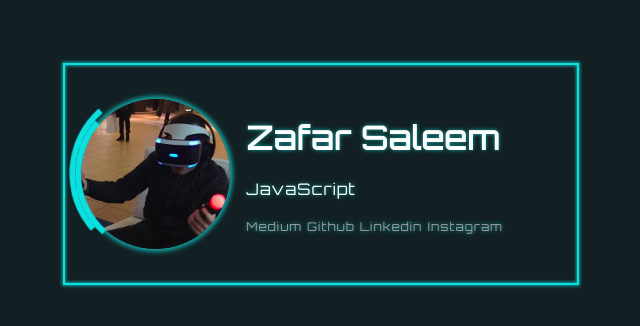
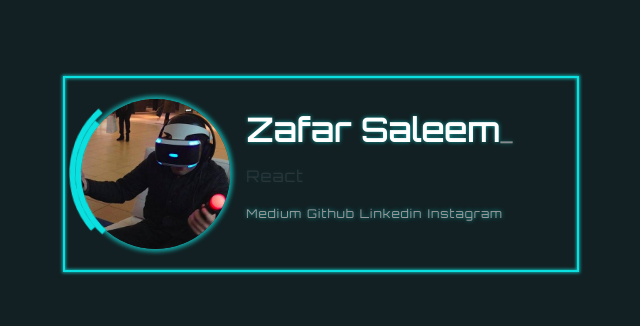
Before and after one commit to zafar-saleem/zafar-saleem.github.io, a React (Create React App) app: page / in a window 1280 px wide. Shown: the part 226-552 px from the top of the page, without its empty margins (319-959 px from the left). Built offline with nearby package versions, Linux system fonts and the light colour scheme.

Commit message:
created skills component and more animations

```diff
--- a/src/components/description.js
+++ b/src/components/description.js
@@ -1,3 +1,4 @@
+import Skills from './skills';
 import styled from 'styled-components';
 
 const Desc = styled.div`
@@ -9,6 +10,11 @@ const Desc = styled.div`
   @media screen and (max-width: 500px) {
   	font-size: 14px;
   }
+`;
+
+const Name = styled.h1`
+  display: inline-block;
+  margin: 0;
 `;
 
 const Link = styled.a`
@@ -23,10 +29,29 @@ const Link = styled.a`
   }
 `;
 
-const Description = () => (
+const Period = styled.span`
+  display: inline-block;
+  font-size: 16px;
+  font-weight: 1000;
+  animation-duration: 1s;
+  animation-iteration-count: infinite;
+  animation-timing-function: linear;
+  animation-name: opacity;
+  @keyframes opacity {
+    from {
+      opacity: 0;
+    }
+    to {
+      opacity: 1;
+    }
+  }
+`;
+
+const Description = () => {
+  return (
     <Desc>
-	  <h1>Zafar Saleem</h1>
-	  <p>JavaScript</p>
+      <Name>Zafar Saleem</Name><Period>_</Period>
+      <Skills />
       <p>
         <Link href='https://zafarsaleem.medium.com'>Medium</Link>
         <Link href='https://github.com/zafar-saleem'>Github</Link>
@@ -34,6 +59,7 @@ const Description = () => (
         <Link href='https://www.instagram.com/xafarfotos/'>Instagram</Link>
       </p>
     </Desc>
-);
+  )
+};
 
 export default Description;
--- /dev/null
+++ b/src/components/skills.js
@@ -0,0 +1,74 @@
+import { useEffect, useState } from 'react';
+import styled from 'styled-components';
+
+const P = styled.p`
+	animation-duration: 5s;
+  animation-iteration-count: infinite;
+  animation-timing-function: linear;
+  animation-name: opacity;
+  @keyframes opacity {
+    from {
+      opacity: 0;
+    }
+    to {
+      opacity: 1;
+    }
+  }
+`;
+
+const Skills = () => {
+	const [skill, setSkill] = useState('JavaScript');
+  const skillsList = [
+    'JavaScript',
+    'React',
+    'Redux',
+    'React Hooks',
+    'HTML5',
+    'CSS3',
+    'Node',
+    'Express',
+    'MongoDB',
+    'CI/CD',
+    'AWS',
+    'Heroku',
+    'Git',
+    'Github',
+    'Gitlab',
+    'Bitbucket',
+    'CSS Grid',
+    'Mongoose',
+    'Jest',
+    'Enzyme',
+    'Styled-Components',
+    'jQuery',
+    'SASS',
+    'AJAX',
+    'Angular',
+    'Sublime Text',
+    'Vim',
+    'Slack',
+    'Skype',
+    'Confluence',
+    'Jira',
+    'Agile',
+    'Scrum',
+  ];
+  let interval;
+  let index = 1;
+
+  useEffect(() => {
+    interval = setInterval(() => {
+      setSkill(skillsList[index]);
+      index++;
+      if (index === skillsList.length) {
+        index = 0;
+      }
+    }, 5000);
+  }, []);
+
+	return (
+		<P>{skill}</P>
+	);
+}
+
+export default Skills;
```
Lines whose indentation alone changed are shown as unchanged.
